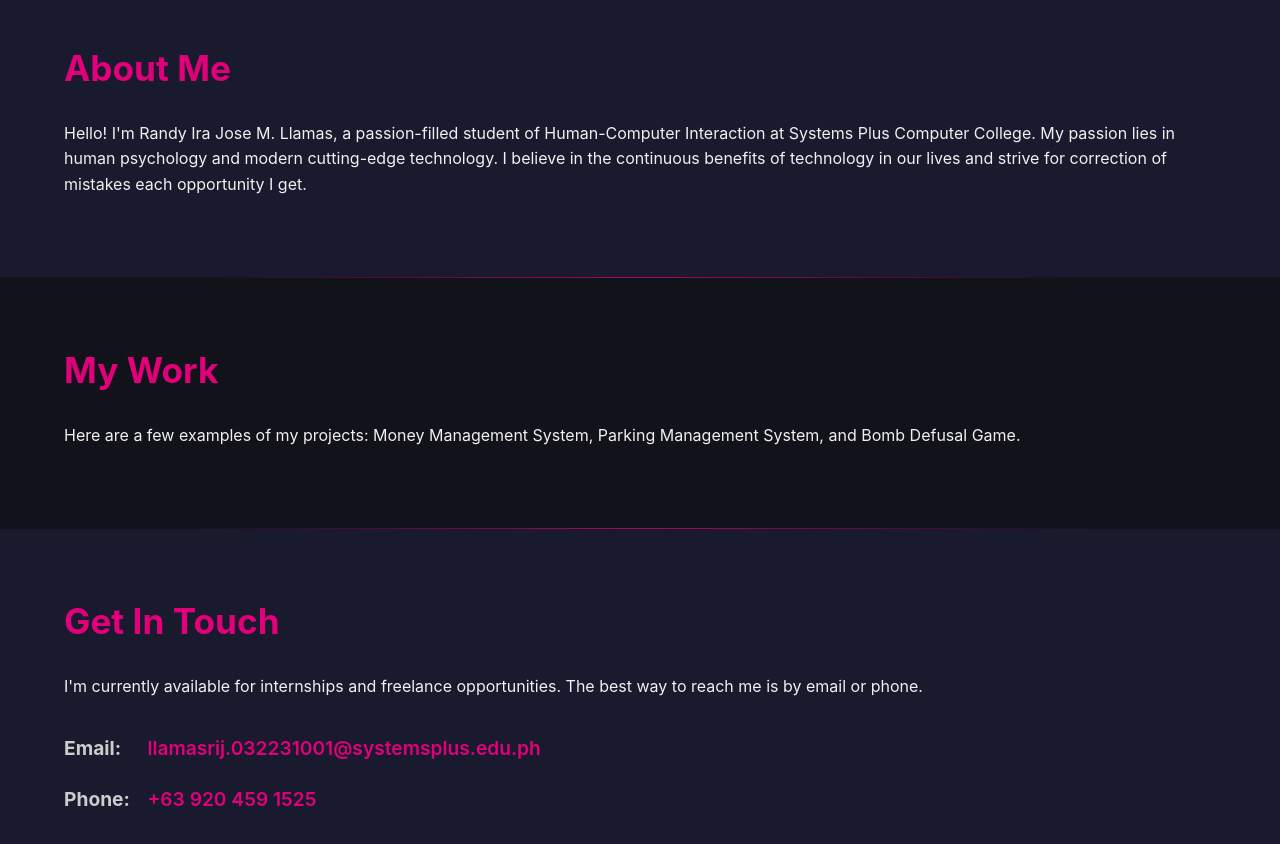
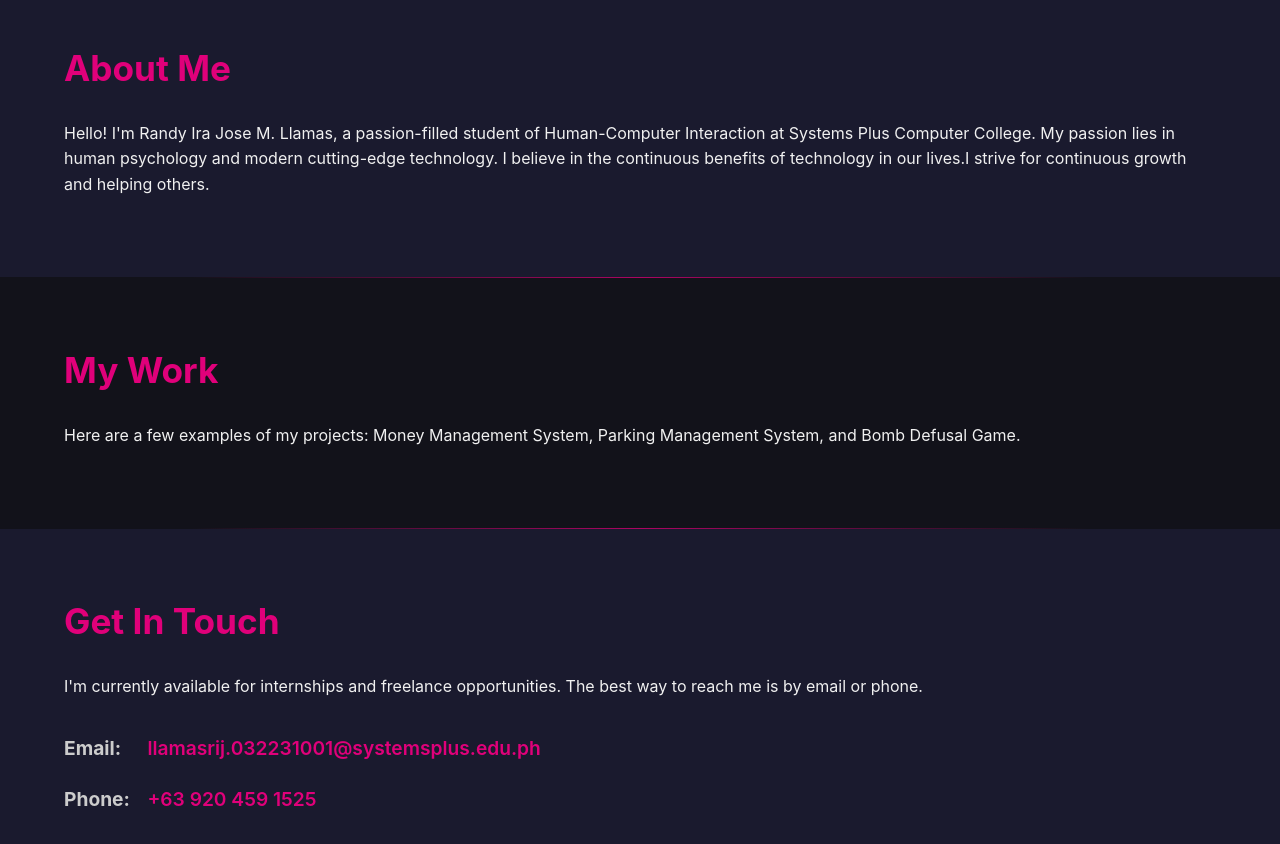
Before and after one commit to RandyDaVlogger/RandyDaVlogger.github.io, a plain HTML site: page index.html in a window 1280 px wide. Shown: the part 1000-1844 px from the top of the page. Drawn offline with Linux system fonts and the light colour scheme.

Commit message:
Edited "About Me"
Small grammatical change to "About Me" section

```diff
--- a/index.html
+++ b/index.html
@@ -316,7 +316,7 @@
             <div class="container">
                 <h2>About Me</h2>
                 <!-- === FILLED IN === -->
-                <p>Hello! I'm Randy Ira Jose M. Llamas, a passion-filled student of Human-Computer Interaction at Systems Plus Computer College. My passion lies in human psychology and modern cutting-edge technology. I believe in the continuous benefits of technology in our lives and strive for correction of mistakes each opportunity I get.</p>
+                <p>Hello! I'm Randy Ira Jose M. Llamas, a passion-filled student of Human-Computer Interaction at Systems Plus Computer College. My passion lies in human psychology and modern cutting-edge technology. I believe in the continuous benefits of technology in our lives.I strive for continuous growth and helping others.</p>
             </div>
         </section>
 
```
